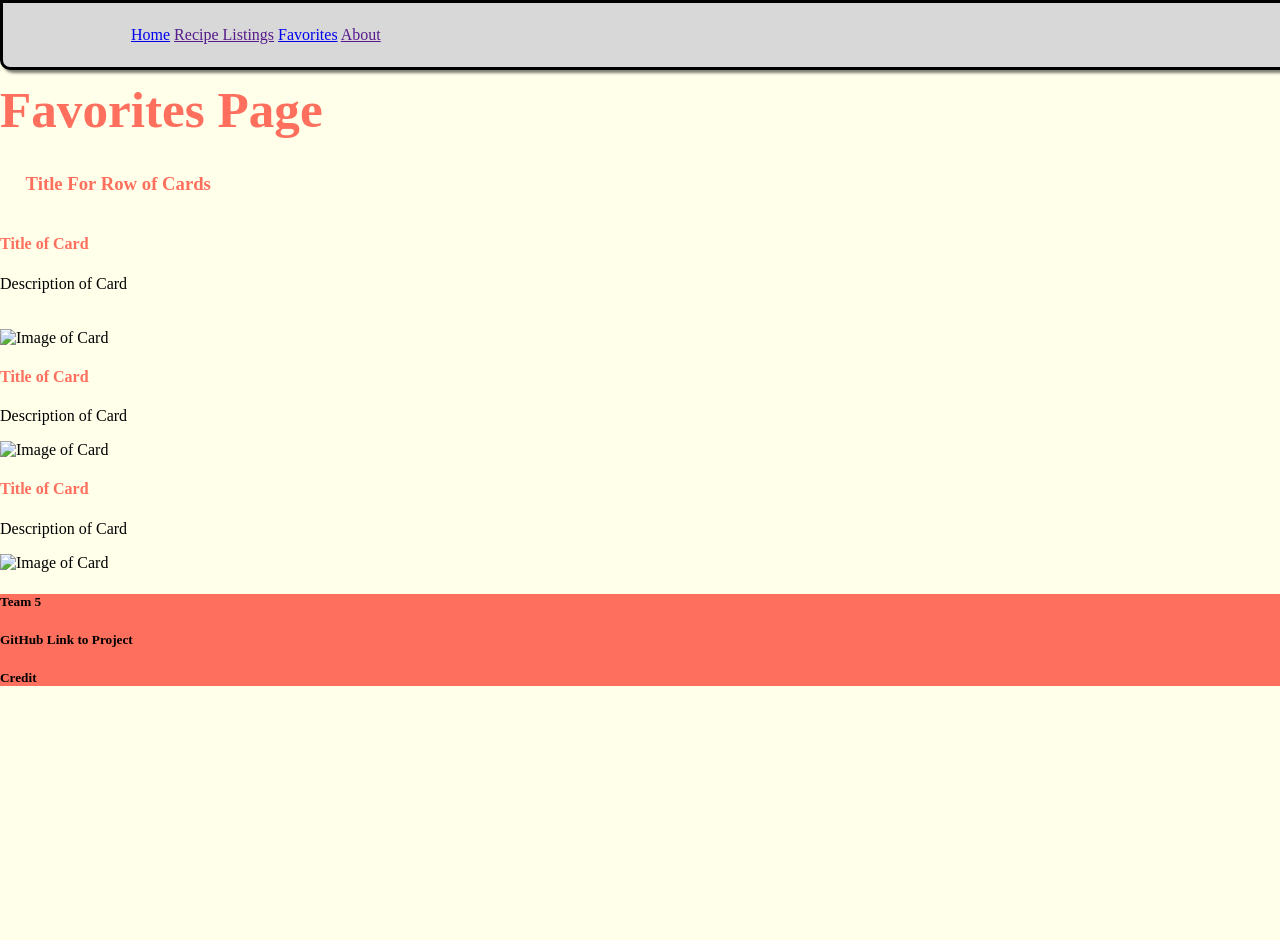
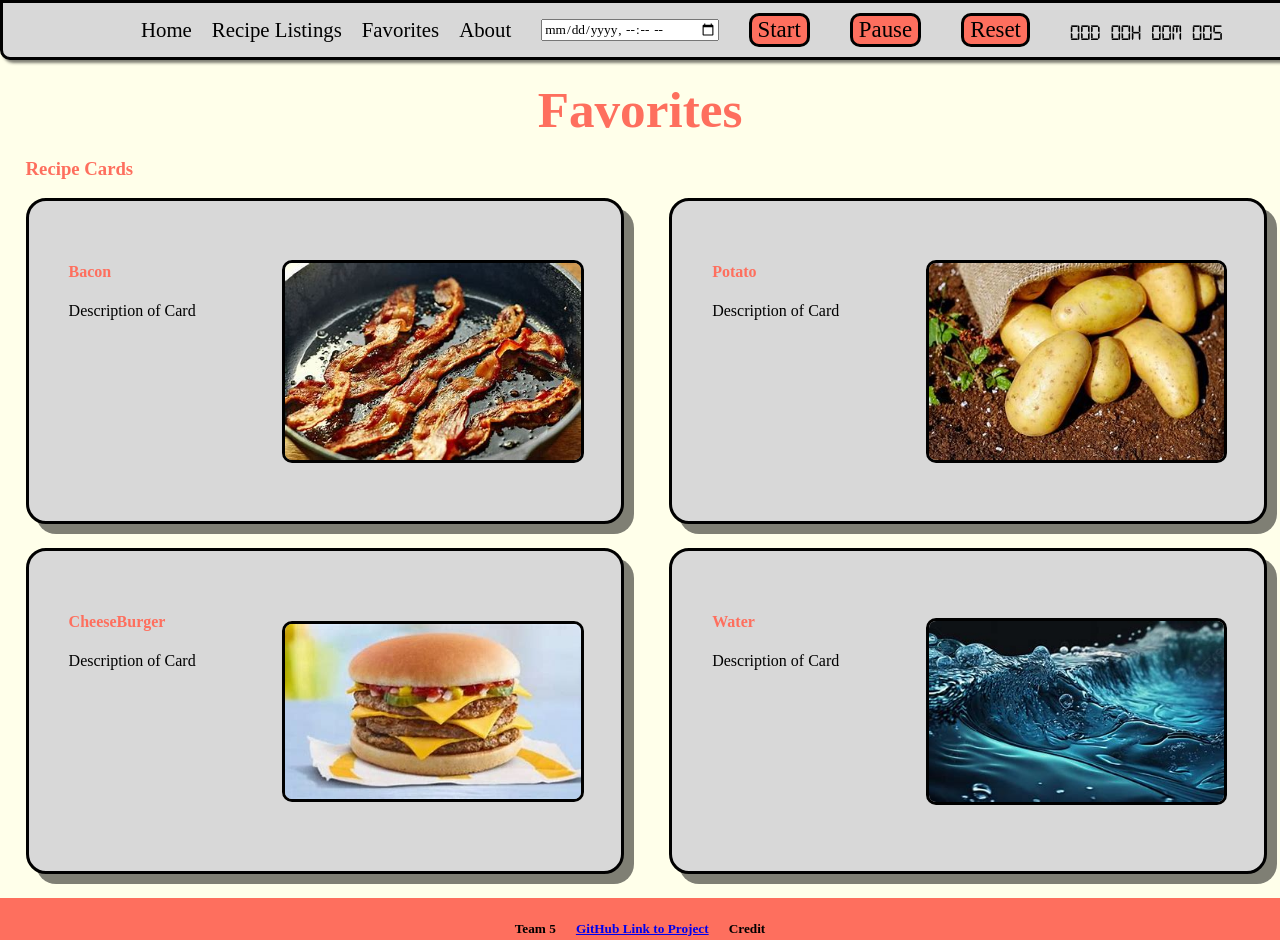
Before and after one commit to matthewschmiesing/CSC351FinalProject, a plain HTML site: page favoritespage.html in a window 1280 px wide. Before the commit the page ends 800 px from the top, so only its background shows below. Drawn offline with Linux system fonts and the light colour scheme.

Commit message:
some CSS changes plus adding js timer

```diff
--- a/css.css
+++ b/css.css
@@ -1,17 +1,22 @@
+* {
+    font-family:'Playfair Display', serif; /* Set default font */
+}
+
 .navigationBar {
     top: 0;
     left: 0; /* Position the navigation bar at the top */
     position: fixed; /* Make the navigation bar fixed */
-    width: 100vw; /* Set width to 100% of viewport */
-    height: 8vh;
+    width: 100%; /* Set width to 100% of viewport */
+    height: auto;
     margin-left: 0;
     background-color: #D8D8D8; /* Timberwolf background */
     display: flex; /* Use flexbox for layout */
-    justify-content: left; /* left navigation items */
-    align-items: center; /* Vertically align items */
+    /* justify-content: left; */
+    align-items: center;
     border: solid;
     border-radius: 0 0 10px 10px;
     box-shadow: 3px 3px 3px rgba(0, 0, 0, 0.5);
+    flex-wrap: wrap;
 }
 
 .navBarRow {
@@ -22,6 +27,54 @@
 
 }
 
+
+.navLinks {
+    text-decoration: none;
+    color: rgb(0, 0, 0); /* Set text color to black */
+    font-size: 130%; /* Increase font size */
+    padding: 10px; /* Add padding inside links */
+}
+
+.navLinks:hover {
+    color: #Fe6f5e;
+}
+
+nav {
+    display: flex;
+}
+
+.navButton {
+    background-color: rgb(255, 255, 255); /* White background for buttons */
+    font-size: 90%; /* Set smaller font size */
+    border: none; /* Remove border */
+}
+
+@font-face {
+    font-family: 'CustomFont';
+    src: url('digital-7-mono.ttf') format('truetype');
+    font-weight: normal;
+    font-style: normal;
+}
+
+.timerFont {
+    font-family: 'CustomFont', sans-serif;
+    color: rgb(0, 0, 0); /* Set text color to black */
+    font-size: 140%; /* Increase font size */
+    padding: 10px; /* Add padding inside links */
+
+}
+
+.timerButton {
+    border: solid black;
+    background-color: #Fe6f5e;
+    font-size: 110%;
+    border-radius: 10px;
+}
+
+.timerButton:hover {
+    background-color: grey;
+}
+
 main {
     margin-top: 10vh;
 }
@@ -30,7 +83,7 @@ body {
     background-color: #FFFFEA;
     margin: 0;
     padding: 0;
-    overflow-x: hidden
+    /* overflow-x: hidden */
 }
 
 h1 {
@@ -86,6 +139,7 @@ h4 {
     display: flex;
     flex-wrap: wrap;
     gap: 20px;
+    align-items: center;
 }
 
 .cardRow {
@@ -118,6 +172,17 @@ footer {
 .titleAndIntro {
     margin-left: 2vw;
     width: 50vw;
+}
+
+.titleAndIntro p {
+    line-height: 200%;
+    max-width: 90%;
+    font-size: 120%;
+    text-align: center;
+}
+
+.titleAndIntro h1 {
+    margin-left: 45px;
 }
 
 .bloggerBox {
@@ -157,6 +222,25 @@ footer {
 
 }
 
+.recipeCardBox:hover {
+    box-shadow: 0 2px #000000;
+    transform: translateY(2px);
+}
+
+/* .recipeCardBox:active {
+    box-shadow: 0 2px #000000;
+    transform: translateY(2px);
+} */
+
+.cardLink {
+    text-decoration: none;
+    color: inherit;
+    display: block;
+}
+
+
+
+
 .recipeCardBox .imageWrapper {
     display: flex;
     justify-content: center;
@@ -171,3 +255,13 @@ footer {
     border-radius: 10px;
 
 }
+
+
+
+
+
+
+
+
+
+/* Favorites Specific */
--- a/favoritespage.html
+++ b/favoritespage.html
@@ -10,53 +10,90 @@
   <header>
     <div class="navigationBar navBarRow">
         <nav>
-                <a href="homepage.html">Home</a>
-                <a href="">Recipe Listings</a>
-                <a href="favoritespage.html">Favorites</a>
-                <a href="">About</a>
+            <a href="homepage.html" class="navLinks">Home</a>
+            <a href="" class="navLinks">Recipe Listings</a>
+            <a href="favoritespage.html" class="navLinks">Favorites</a>
+            <a href="" class="navLinks">About</a>
           </nav>
+          <div class="row">
+            <input type="datetime-local" id="timePicker">
+            <div class="navLinks">
+              <button class='timerButton' id="startButton">Start</button>
+            </div >
+            <div class="navLinks">
+              <button class='timerButton' id="pauseButton">Pause</button>
+            </div>
+            <div class="navLinks">
+              <button class='timerButton' id="resetButton">Reset</button>
+            </div>
+            <div class="timerFont" id="demo">00d 00h 00m 00s</div>
+          </div>
     </div>
 </header>
     <main>
-        <h1>Favorites Page</h1>
+        <h1 class="center">Favorites</h1>
         <section>
             <div>
                 <div>
-                    <h3>Title For Row of Cards</h3>
+                    <h3>Recipe Cards</h3>
+                </div>
+                <div class="recipeCardSection">
+                    <div class="row">
+                      <a href="recipeDetails.html" class="cardLink">
+                        <div class="cardRow recipeCardBox">
+                            <div class="leftB">
+                                <h4>Bacon</h4>
+                                <p>Description of Card</p>
+                            </div>
+                            <div class="rightB imageWrapper">
+                                <img src="bacon.jpg" alt="Image of Card" />
+                            </div>
+                        </div>
+                      </a>
+                      <a href="recipeDetails.html" class="cardLink">
+                        <div class="cardRow recipeCardBox">
+                            <div class="leftB">
+                              <h4>Potato</h4>
+                              <p>Description of Card</p>
+                            </div>
+                            <div class="rightB imageWrapper">
+                            <img src="potato.jpg" alt="Image of Card" />
+                            </div>
+                        </div>
+                      </a>
                     </div>
                     <div class="row">
-                    <div class="leftA">
-                        <h4>Title of Card</h4>
+                      <a href="recipeDetails.html" class="cardLink">
+                        <div class="leftA cardRow recipeCardBox">
+                            <div class="leftB">
+                            <h4>CheeseBurger</h4>
                             <p>Description of Card</p>
                             </div>
-                    <div class="rightA">
-                        <img src="" alt="Image of Card">
+                            <div class="rightB imageWrapper">
+                            <img src="burger.jpg" alt="Image of Card" />
                             </div>
                         </div>
-                <div>
-                    <div>
-                        <h4>Title of Card</h4>
+                      </a>
+                      <a href="recipeDetails.html" class="cardLink">
+                        <div class="rightA cardRow recipeCardBox">
+                            <div class="leftB">
+                            <h4>Water</h4>
                             <p>Description of Card</p>
                             </div>
-                    <div>
-                        <img src="" alt="Image of Card">
+                            <div class="rightB imageWrapper">
+                            <img src="water.jpg" alt="Image of Card" />
                             </div>
                         </div>
-                <div>
-                    <div>
-                        <h4>Title of Card</h4>
-                        <p>Description of Card</p>
+                      </a>
                     </div>
-                    <div>
-                        <img src="" alt="Image of Card">
                 </div>
               </div>
             </div>
         </section>
     </main>
-    <footer>
+    <footer class="row">
         <h5>Team 5</h5>
-        <h5>GitHub Link to Project</h5>
+        <h5><a href="https://github.com/matthewschmiesing/CSC351FinalProject">GitHub Link to Project</a></h5>
         <h5>Credit</h5>
       </footer>
 </body>
```
Also changed, not shown: about.html (added, +11 -0 lines), cookingTimer.js (added, +63 -0 lines), homepage.html (+53 -18 lines), recipeDetails.html (added, +11 -0 lines), recipeListings.html (added, +11 -0 lines), burger.jpg (added), digital-7-mono.ttf (added), potato.jpg (added), water.jpg (added). Lines whose indentation alone changed are shown as unchanged.
